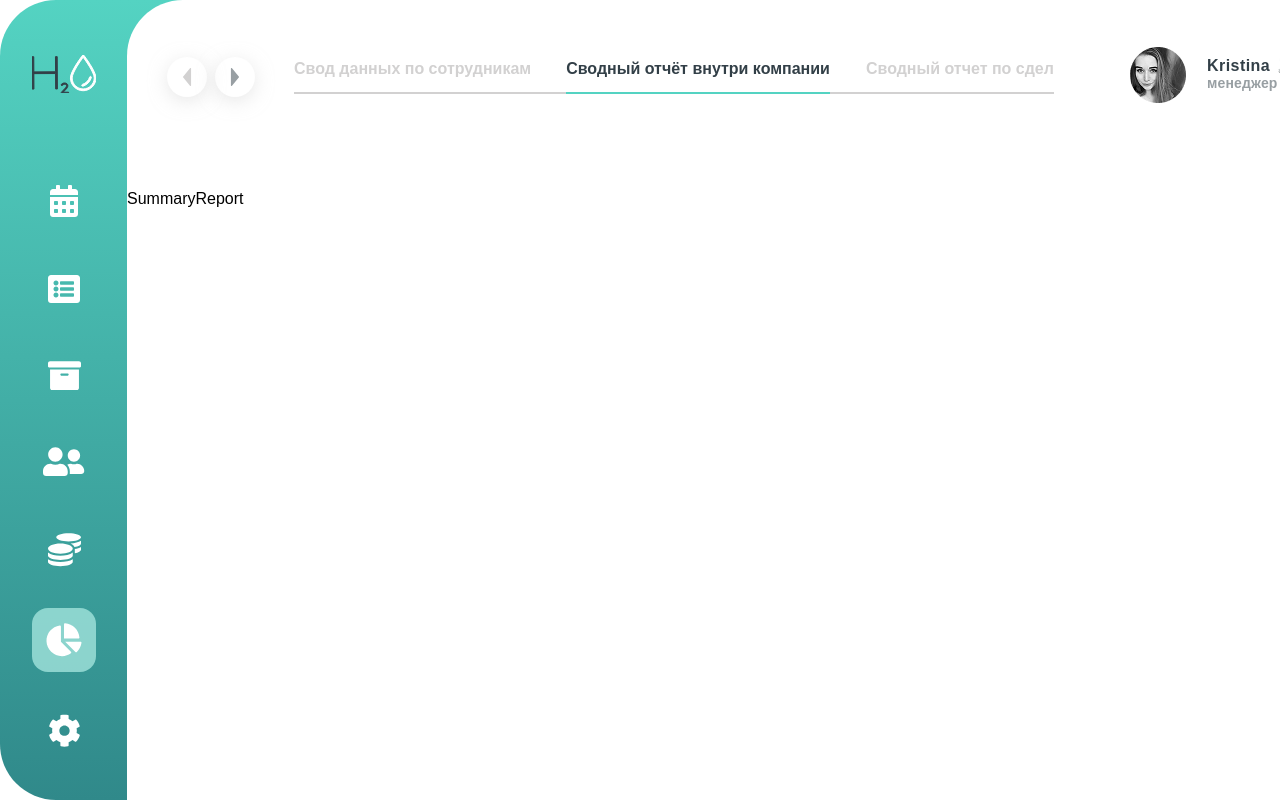
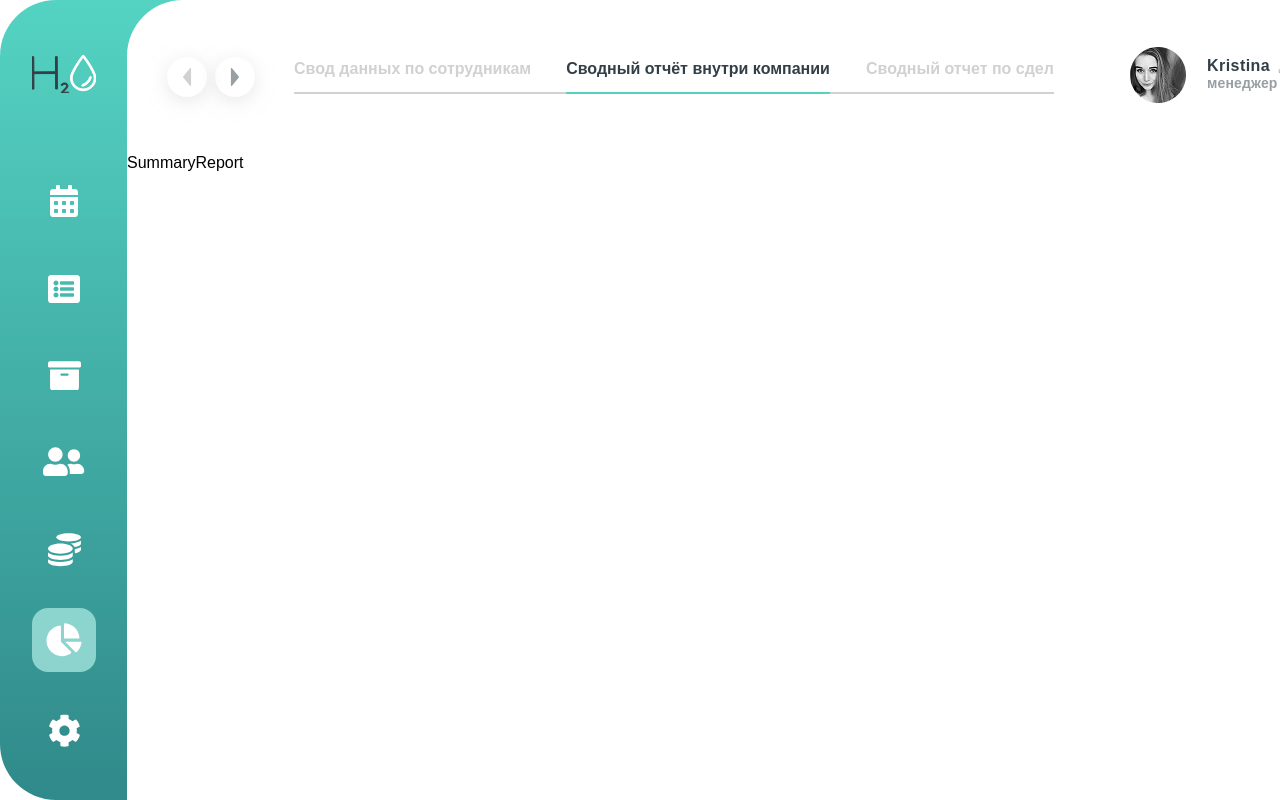
Before and after one commit to Sigizmund2012/h2o-test, a React (Vite) app: page / in a window 1280 px wide. Shown: the top 800 px of the page. Built offline with nearby package versions, Linux system fonts and the light colour scheme.

Commit message:
Set grid gaps

```diff
--- a/src/components/Main/Main.scss
+++ b/src/components/Main/Main.scss
@@ -2,11 +2,12 @@
   display: grid;
   border-radius: 56px 0 0 0;
   background-color: #fff;
+  column-gap: 36px;
 
   grid-area: main;
   grid-template-columns: 923px 443px;
   grid-template-rows: 154px 1fr;
-  gap: 36px;
+  row-gap: 0;
   grid-template-areas:
     "tabs user"
     "summary-report summary-report";
```
